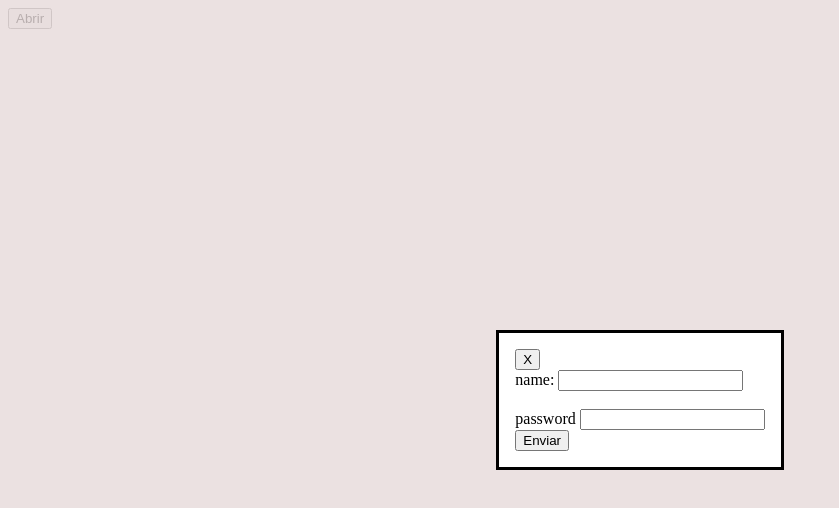
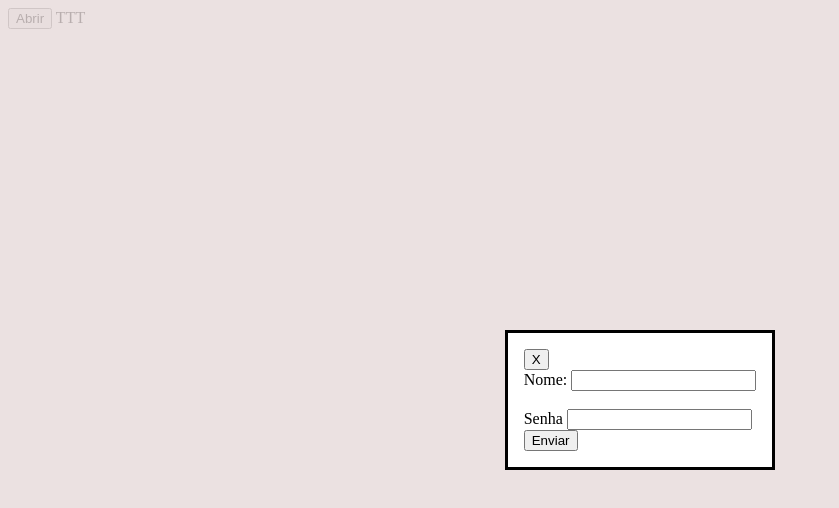
Before and after one commit to RuanPabloPionte/weather, a plain HTML site: page htmlDialog/index.html in a window 1280 px wide. Both pictures are taken after a click on the button "Abrir". Shown: the whole page, without its empty margins (0-839 px from the left). Drawn offline with Linux system fonts and the light colour scheme.

Commit message:
insert of the test simbol

```diff
--- a/htmlDialog/index.html
+++ b/htmlDialog/index.html
@@ -28,12 +28,12 @@
       <form>
         <button formmethod="dialog">X</button>
         <div>
-          <label for="name">name: </label>
+          <label for="name">Nome: </label>
           <input type="text" id="name" />
         </div>
         <br />
         <div>
-          <label for="password">password</label>
+          <label for="password">Senha</label>
           <input type="password" />
         </div>
         <button type="submit">Enviar</button>
@@ -55,3 +55,4 @@
     </script>
   </body>
 </html>
+TTT
```
